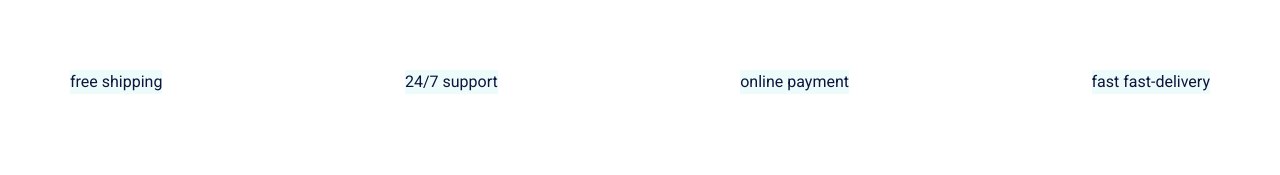
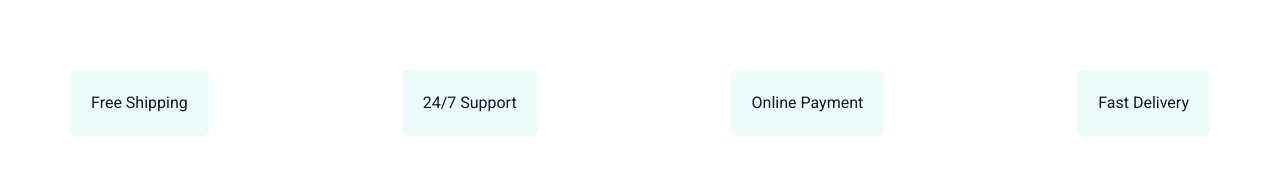
Before and after one commit to leliringdahl/skolarbete, a plain HTML site: page index.html in a window 1280 px wide. Shown: the part 611-786 px from the top of the page. Drawn offline with nearby package versions, Linux system fonts and the light colour scheme.

Commit message:
added buttons

```diff
--- a/css/style.css
+++ b/css/style.css
@@ -75,6 +75,8 @@ html, body {
                 }
 .btn-turquoise {
     background-color: var(--color-theme-light);
+    color: var(--color-theme-navy);
+    padding: 20px;
 }
 
 
--- a/index.html
+++ b/index.html
@@ -135,17 +135,17 @@
     </div>
     <div class="card-links">
         <div class="container">
-            <div class="free-shipping btn-turquoise">
-                free shipping
+            <div class="free-shipping">
+                <button class="btn btn-turquoise">Free Shipping</button>
             </div>
-            <div class="support btn-turquoise">
-                24/7 support
+            <div class="support">
+                <button class="btn btn-turquoise">24/7 Support</button>
             </div>
-            <div class="online-payment btn-turquoise">
-                online payment
+            <div class="online-payment">
+                <button class="btn btn-turquoise">Online Payment</button>
             </div>
-            <div class="fast-delivery btn-turquoise">
-                fast fast-delivery
+            <div class="fast-delivery">
+                <button class="btn btn-turquoise">Fast Delivery</button>
             </div>
         </div>
     </div>
```
